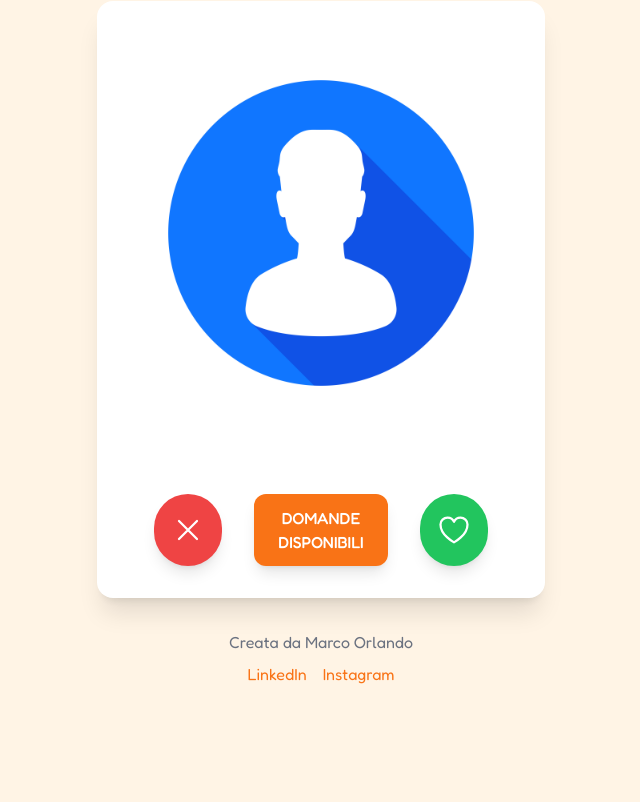
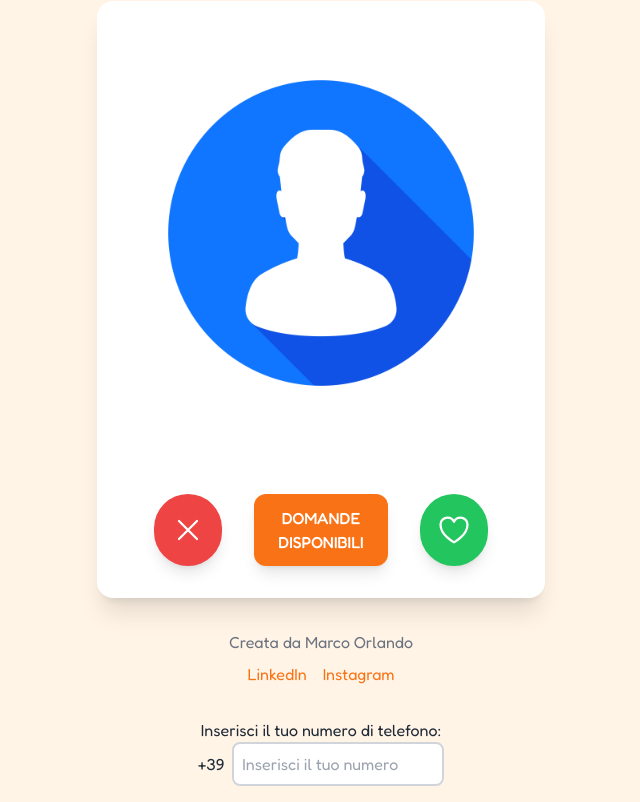
Before and after one commit to marcotradpo/linder, a Next.js app: page / in a window 1280 px wide. Shown: the part 191-993 px from the top of the page, without its empty margins (319-959 px from the left). Before the commit the page ends 893 px from the top, so only its background shows below. Built offline with nearby package versions, Linux system fonts and the light colour scheme.

Commit message:
fix: modificato il colore del testo del numero di telefono in nero per migliorare la leggibilità

```diff
--- a/src/app/page.tsx
+++ b/src/app/page.tsx
@@ -15,6 +15,7 @@ export default function Home() {
   const [showMatchModal, setShowMatchModal] = useState(false);
   const [showQuestionList, setShowQuestionList] = useState(false);
   const [showInfoModal, setShowInfoModal] = useState(false);
+  const [phoneNumber, setPhoneNumber] = useState('');
 
   const profile = {
     id: 1,
@@ -159,6 +160,20 @@ export default function Home() {
           </a>
         </div>
       </footer>
+
+      <div className="mt-8 text-center text-gray-800">
+        <p>Inserisci il tuo numero di telefono:</p>
+        <div className="flex items-center space-x-2">
+          <span className="text-gray-800">+39</span>
+          <input
+            type="tel"
+            value={phoneNumber}
+            onChange={(e) => setPhoneNumber(e.target.value)}
+            placeholder="Inserisci il tuo numero"
+            className="flex-1 p-2 border-2 border-gray-300 rounded-lg focus:outline-none focus:border-[#FF8A00] text-gray-800"
+          />
+        </div>
+      </div>
     </main>
   );
 }
```
